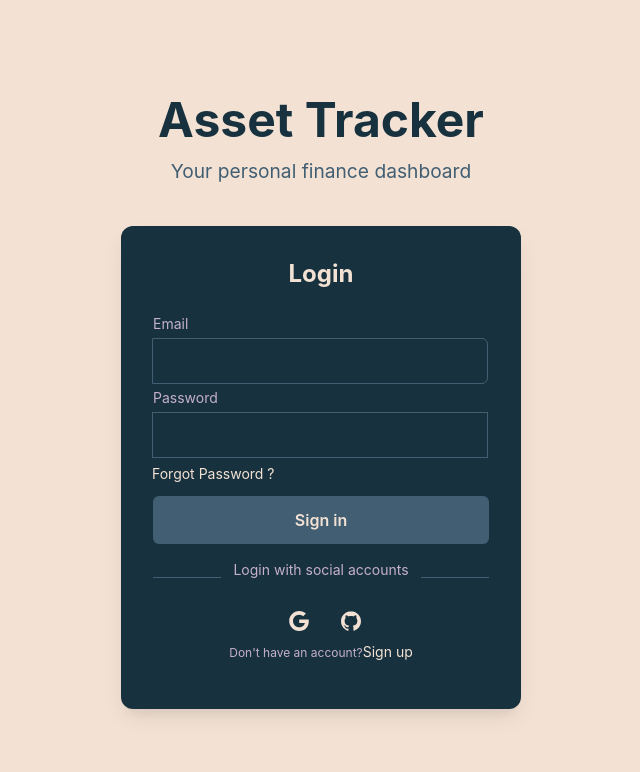
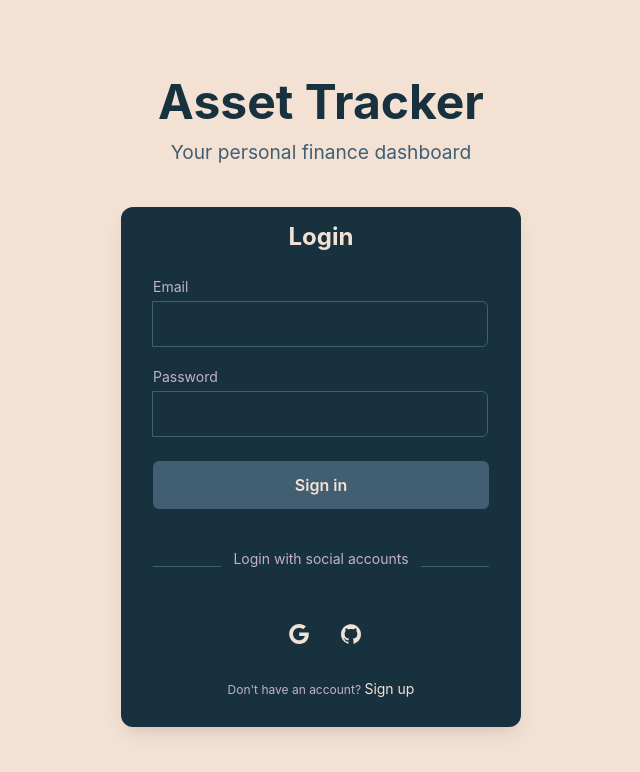
Before and after one commit to tlsstern/AssetTracker, a React (Create React App) app in the folder asset-tracker-app/: page / in a window 1280 px wide. Shown: the top 772 px of the page, without its empty margins (319-959 px from the left). Built offline with nearby package versions, Linux system fonts and the light colour scheme.

Commit message:
Fixed the sign up and log in

```diff
--- /dev/null
+++ b/asset-tracker-app/src/components/Login.css
@@ -0,0 +1,205 @@
+.login-page-wrapper {
+  display: flex;
+  flex-direction: column;
+  justify-content: center;
+  align-items: center;
+  min-height: 100vh;
+  background-color: #F3E2D4;
+  padding: 2rem;
+  box-sizing: border-box;
+  font-family: 'Inter', 'Segoe UI', Arial, sans-serif;
+}
+
+.login-layout {
+  text-align: center;
+  max-width: 400px;
+  width: 100%;
+}
+
+.app-title {
+  font-size: 3rem;
+  font-weight: 700;
+  color: #17313E;
+  margin-bottom: 0.5rem;
+}
+
+.app-subtitle {
+  font-size: 1.2rem;
+  color: #415E72;
+  margin-bottom: 2.5rem;
+}
+
+.flip-container {
+  perspective: 1000px;
+  width: 100%;
+  min-height: 520px;
+}
+
+.flip-container.flipped .flipper {
+  transform: rotateY(180deg);
+}
+
+.flipper {
+  transition: 0.6s;
+  transform-style: preserve-3d;
+  position: relative;
+  height: 100%;
+  min-height: 520px;
+}
+
+.front, .back {
+  backface-visibility: hidden;
+  position: absolute;
+  top: 0;
+  left: 0;
+  width: 100%;
+  height: 100%;
+}
+
+.front {
+  z-index: 2;
+  transform: rotateY(0deg);
+}
+
+.back {
+  transform: rotateY(180deg);
+}
+
+.form-container {
+    width: 100%;
+    height: 100%;
+    border-radius: 0.75rem;
+    background-color: #17313E;
+    padding: 2rem;
+    color: #F3E2D4;
+    box-shadow: 0 10px 25px -5px rgba(0,0,0,0.1), 0 10px 10px -5px rgba(0,0,0,0.04);
+    box-sizing: border-box;
+    display: flex;
+    flex-direction: column;
+    justify-content: center;
+}
+
+.title {
+  text-align: center;
+  font-size: 1.5rem;
+  line-height: 2rem;
+  font-weight: 700;
+  margin-bottom: 1.5rem;
+}
+
+.form {
+  width: 100%;
+}
+
+.input-group {
+  margin-bottom: 1.25rem;
+  font-size: 0.875rem;
+  line-height: 1.25rem;
+}
+
+.input-group label {
+  display: block;
+  color: #C5B0CD;
+  margin-bottom: 4px;
+  text-align: left;
+}
+
+.input-group input {
+  width: 100%;
+  box-sizing: border-box;
+  border-radius: 0.375rem;
+  border: 1px solid #415E72;
+  outline: 0;
+  background-color: #17313E;
+  padding: 0.75rem 1rem;
+  color: #F3E2D4;
+  transition: border-color 0.2s;
+}
+
+.input-group input:focus {
+  border-color: #687FE5;
+}
+
+.signup a {
+  color: #F3E2D4;
+  text-decoration: none;
+  font-size: 14px;
+  cursor: pointer;
+}
+
+.signup a:hover {
+  text-decoration: underline #C5B0CD;
+}
+
+.sign {
+  display: block;
+  width: 100%;
+  background-color: #415E72;
+  padding: 0.75rem;
+  text-align: center;
+  color: #F3E2D4;
+  border: none;
+  border-radius: 0.375rem;
+  font-weight: 600;
+  cursor: pointer;
+  transition: background-color 0.2s;
+  margin-top: 1.5rem;
+}
+
+.sign:hover {
+  background-color: #52758a;
+}
+
+.social-message {
+  display: flex;
+  align-items: center;
+  padding-top: 1rem;
+  margin: 1.5rem 0;
+}
+
+.line {
+  height: 1px;
+  flex: 1 1 0%;
+  background-color: #415E72;
+}
+
+.social-message .message {
+  padding-left: 0.75rem;
+  padding-right: 0.75rem;
+  font-size: 0.875rem;
+  line-height: 1.25rem;
+  color: #C5B0CD;
+}
+
+.social-icons {
+  display: flex;
+  justify-content: center;
+}
+
+.social-icons .icon {
+  border-radius: 0.125rem;
+  padding: 0.75rem;
+  border: none;
+  background-color: transparent;
+  margin-left: 8px;
+  cursor: pointer;
+  transition: opacity 0.2s;
+}
+
+.social-icons .icon:hover {
+  opacity: 0.8;
+}
+
+.social-icons .icon svg {
+  height: 1.25rem;
+  width: 1.25rem;
+  fill: #F3E2D4;
+}
+
+.signup {
+  margin-top: 1.5rem;
+  text-align: center;
+  font-size: 0.75rem;
+  line-height: 1rem;
+  color: #C5B0CD;
+}
--- a/asset-tracker-app/src/components/Login.js
+++ b/asset-tracker-app/src/components/Login.js
@@ -1,39 +1,31 @@
 import React, { useState } from 'react';
-import styled from 'styled-components';
+import './Login.css'; // Import the new CSS file
 import { supabase } from '../supabaseClient';
 
 const Login = () => {
   const [loading, setLoading] = useState(false);
   const [email, setEmail] = useState('');
   const [password, setPassword] = useState('');
+  const [isFlipped, setIsFlipped] = useState(false);
 
   const handleLogin = async (e) => {
     e.preventDefault();
-
-    try {
     setLoading(true);
     const { error } = await supabase.auth.signInWithPassword({ email, password });
-      if (error) throw error;
-    } catch (error) {
-      alert(error.error_description || error.message);
-    } finally {
+    if (error) alert(error.error_description || error.message);
     setLoading(false);
-    }
   };
 
   const handleSignUp = async (e) => {
     e.preventDefault();
-
-    try {
     setLoading(true);
     const { error } = await supabase.auth.signUp({ email, password });
-      if (error) throw error;
+    if (error) {
+      alert(error.error_description || error.message);
+    } else {
       alert('Check your email for a confirmation link!');
-    } catch (error) {
-      alert(error.error_description || error.message);
-    } finally {
+    }
     setLoading(false);
-    }
   };
 
   const socialLogin = async (provider) => {
@@ -44,10 +36,15 @@
   };
 
   return (
-    <StyledWrapper>
+    <div className="login-page-wrapper">
       <div className="login-layout">
         <h1 className="app-title">Asset Tracker</h1>
         <p className="app-subtitle">Your personal finance dashboard</p>
+
+        <div className={`flip-container ${isFlipped ? 'flipped' : ''}`}>
+          <div className="flipper">
+            {/* Front side of the card (Login) */}
+            <div className="front">
               <div className="form-container">
                 <p className="title">Login</p>
                 <form className="form" onSubmit={handleLogin}>
@@ -58,12 +55,10 @@
                   <div className="input-group">
                     <label htmlFor="password">Password</label>
                     <input type="password" name="password" id="password" placeholder="" value={password} onChange={(e) => setPassword(e.target.value)} />
-              <div className="forgot">
-                <a rel="noopener noreferrer" href="#">Forgot Password ?</a>
-              </div>
                   </div>
                   <button className="sign" disabled={loading}>{loading ? 'Signing in...' : 'Sign in'}</button>
                 </form>
+                <div>
                   <div className="social-message">
                     <div className="line" />
                     <p className="message">Login with social accounts</p>
@@ -81,180 +76,59 @@
                       </svg>
                     </button>
                   </div>
-          <p className="signup">Don't have an account?
-            <a rel="noopener noreferrer" href="#" onClick={handleSignUp}>Sign up</a>
+                  <p className="signup">Don't have an account?{' '}
+                    <a rel="noopener noreferrer" href="#" onClick={(e) => { e.preventDefault(); setIsFlipped(true); }}>Sign up</a>
                   </p>
                 </div>
               </div>
-    </StyledWrapper>
+            </div>
+
+            {/* Back side of the card (Sign Up) */}
+            <div className="back">
+              <div className="form-container">
+                <div>
+                  <p className="title">Sign Up</p>
+                  <form className="form" onSubmit={handleSignUp}>
+                    <div className="input-group">
+                      <label htmlFor="signup-email">Email</label>
+                      <input type="email" name="email" id="signup-email" placeholder="" value={email} onChange={(e) => setEmail(e.target.value)} />
+                    </div>
+                    <div className="input-group">
+                      <label htmlFor="signup-password">Password</label>
+                      <input type="password" name="password" id="signup-password" placeholder="" value={password} onChange={(e) => setPassword(e.target.value)} />
+                    </div>
+                    <button className="sign" disabled={loading}>{loading ? 'Creating account...' : 'Sign up'}</button>
+                  </form>
+                </div>
+                 <div>
+                  <div className="social-message">
+                    <div className="line" />
+                    <p className="message">Sign up with social accounts</p>
+                    <div className="line" />
+                  </div>
+                  <div className="social-icons">
+                     <button aria-label="Sign up with Google" className="icon" onClick={() => socialLogin('google')}>
+                      <svg xmlns="http://www.w3.org/2000/svg" viewBox="0 0 32 32" className="w-5 h-5 fill-current">
+                        <path d="M16.318 13.714v5.484h9.078c-0.37 2.354-2.745 6.901-9.078 6.901-5.458 0-9.917-4.521-9.917-10.099s4.458-10.099 9.917-10.099c3.109 0 5.193 1.318 6.38 2.464l4.339-4.182c-2.786-2.599-6.396-4.182-10.719-4.182-8.844 0-16 7.151-16 16s7.156 16 16 16c9.234 0 15.365-6.49 15.365-15.635 0-1.052-0.115-1.854-0.255-2.651z" />
+                      </svg>
+                    </button>
+                    <button aria-label="Sign up with GitHub" className="icon" onClick={() => socialLogin('github')}>
+                      <svg xmlns="http://www.w3.org/2000/svg" viewBox="0 0 32 32" className="w-5 h-5 fill-current">
+                        <path d="M16 0.396c-8.839 0-16 7.167-16 16 0 7.073 4.584 13.068 10.937 15.183 0.803 0.151 1.093-0.344 1.093-0.772 0-0.38-0.009-1.385-0.015-2.719-4.453 0.964-5.391-2.151-5.391-2.151-0.729-1.844-1.781-2.339-1.781-2.339-1.448-0.989 0.115-0.968 0.115-0.968 1.604 0.109 2.448 1.645 2.448 1.645 1.427 2.448 3.744 1.74 4.661 1.328 0.14-1.031 0.557-1.74 1.011-2.135-3.552-0.401-7.287-1.776-7.287-7.907 0-1.751 0.62-3.177 1.645-4.297-0.177-0.401-0.719-2.031 0.141-4.235 0 0 1.339-0.427 4.4 1.641 1.281-0.355 2.641-0.532 4-0.541 1.36 0.009 2.719 0.187 4 0.541 3.043-2.068 4.381-1.641 4.381-1.641 0.859 2.204 0.317 3.833 0.161 4.235 1.015 1.12 1.635 2.547 1.635 4.297 0 6.145-3.74 7.5-7.296 7.891 0.556 0.479 1.077 1.464 1.077 2.959 0 2.14-0.020 3.864-0.020 4.385 0 0.416 0.28 0.916 1.104 0.755 6.4-2.093 10.979-8.093 10.979-15.156 0-8.833-7.161-16-16-16z" />
+                      </svg>
+                    </button>
+                  </div>
+                  <p className="signup">Already have an account?{' '}
+                    <a rel="noopener noreferrer" href="#" onClick={(e) => { e.preventDefault(); setIsFlipped(false); }}>Sign in</a>
+                  </p>
+                </div>
+              </div>
+            </div>
+          </div>
+        </div>
+      </div>
+    </div>
   );
-}
-
-const StyledWrapper = styled.div`
-  display: flex;
-  justify-content: center;
-  align-items: center;
-  min-height: 100vh;
-  background-color: #F3E2D4;
-  padding: 2rem;
-  box-sizing: border-box;
-
-  .login-layout {
-    text-align: center;
-    max-width: 400px;
-    width: 100%;
-  }
-
-  .app-title {
-    font-size: 3rem;
-    font-weight: 700;
-    color: #17313E;
-    margin-bottom: 0.5rem;
-  }
-
-  .app-subtitle {
-    font-size: 1.2rem;
-    color: #415E72;
-    margin-bottom: 2.5rem;
-  }
-
-  .form-container {
-    width: 100%;
-    border-radius: 0.75rem;
-    background-color: #17313E;
-    padding: 2rem;
-    color: #F3E2D4;
-    box-shadow: 0 10px 25px -5px rgba(0,0,0,0.1), 0 10px 10px -5px rgba(0,0,0,0.04);
-  }
-
-  .title {
-    text-align: center;
-    font-size: 1.5rem;
-    line-height: 2rem;
-    font-weight: 700;
-  }
-
-  .form {
-    margin-top: 1.5rem;
-  }
-
-  .input-group {
-    margin-top: 0.25rem;
-    font-size: 0.875rem;
-    line-height: 1.25rem;
-  }
-
-  .input-group label {
-    display: block;
-    color: #C5B0CD;
-    margin-bottom: 4px;
-    text-align: left;
-  }
-
-  .input-group input {
-    width: 100%;
-    box-sizing: border-box;
-    border-radius: 0.375rem;
-    border: 1px solid #415E72;
-    outline: 0;
-    background-color: #17313E;
-    padding: 0.75rem 1rem;
-    color: #F3E2D4;
-    transition: border-color 0.2s;
-  }
-
-  .input-group input:focus {
-    border-color: #687FE5;
-  }
-
-  .forgot {
-    display: flex;
-    justify-content: flex-end;
-    font-size: 0.75rem;
-    line-height: 1rem;
-    color: #C5B0CD;
-    margin: 8px 0 14px 0;
-  }
-
-  .forgot a,.signup a {
-    color: #F3E2D4;
-    text-decoration: none;
-    font-size: 14px;
-  }
-
-  .forgot a:hover, .signup a:hover {
-    text-decoration: underline #C5B0CD;
-  }
-
-  .sign {
-    display: block;
-    width: 100%;
-    background-color: #415E72;
-    padding: 0.75rem;
-    text-align: center;
-    color: #F3E2D4;
-    border: none;
-    border-radius: 0.375rem;
-    font-weight: 600;
-    cursor: pointer;
-    transition: background-color 0.2s;
-  }
-
-  .sign:hover {
-    background-color: #52758a;
-  }
-
-  .social-message {
-    display: flex;
-    align-items: center;
-    padding-top: 1rem;
-  }
-
-  .line {
-    height: 1px;
-    flex: 1 1 0%;
-    background-color: #415E72;
-  }
-
-  .social-message .message {
-    padding-left: 0.75rem;
-    padding-right: 0.75rem;
-    font-size: 0.875rem;
-    line-height: 1.25rem;
-    color: #C5B0CD;
-  }
-
-  .social-icons {
-    display: flex;
-    justify-content: center;
-  }
-
-  .social-icons .icon {
-    border-radius: 0.125rem;
-    padding: 0.75rem;
-    border: none;
-    background-color: transparent;
-    margin-left: 8px;
-    cursor: pointer;
-    transition: opacity 0.2s;
-  }
-
-  .social-icons .icon:hover {
-    opacity: 0.8;
-  }
-
-  .social-icons .icon svg {
-    height: 1.25rem;
-    width: 1.25rem;
-    fill: #F3E2D4;
-  }
-
-  .signup {
-    text-align: center;
-    font-size: 0.75rem;
-    line-height: 1rem;
-    color: #C5B0CD;
-  }
-`;
+};
 
 export default Login;
```
Lines whose indentation alone changed are shown as unchanged.
